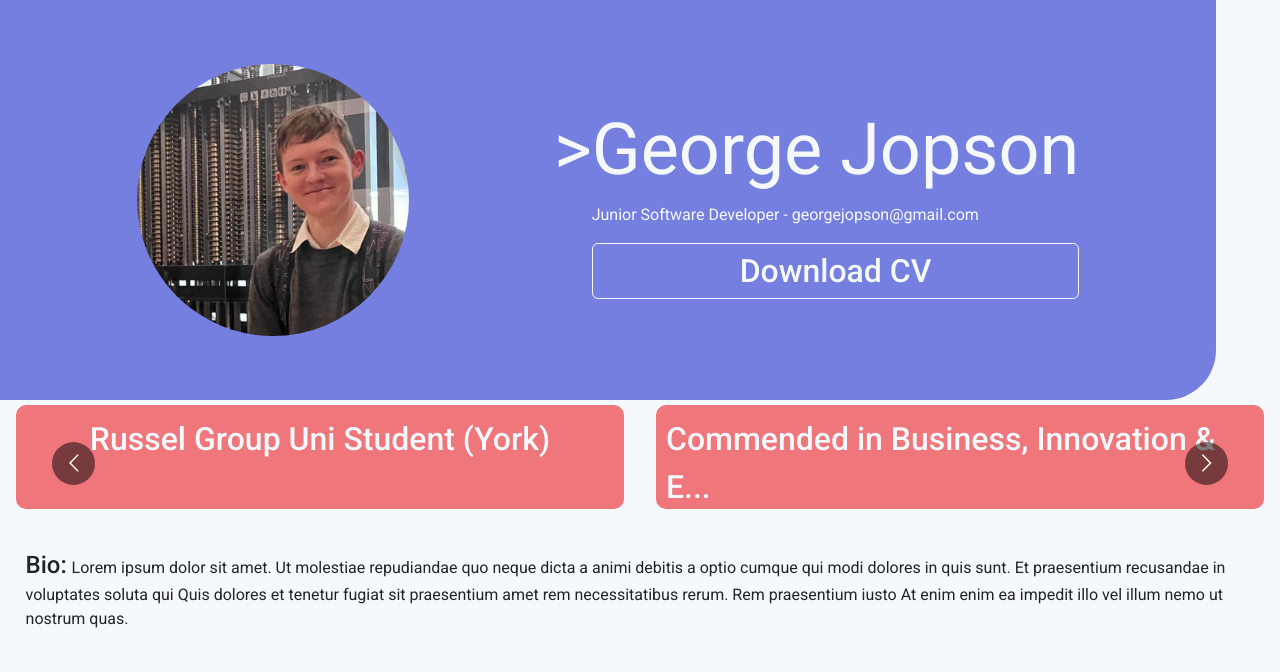
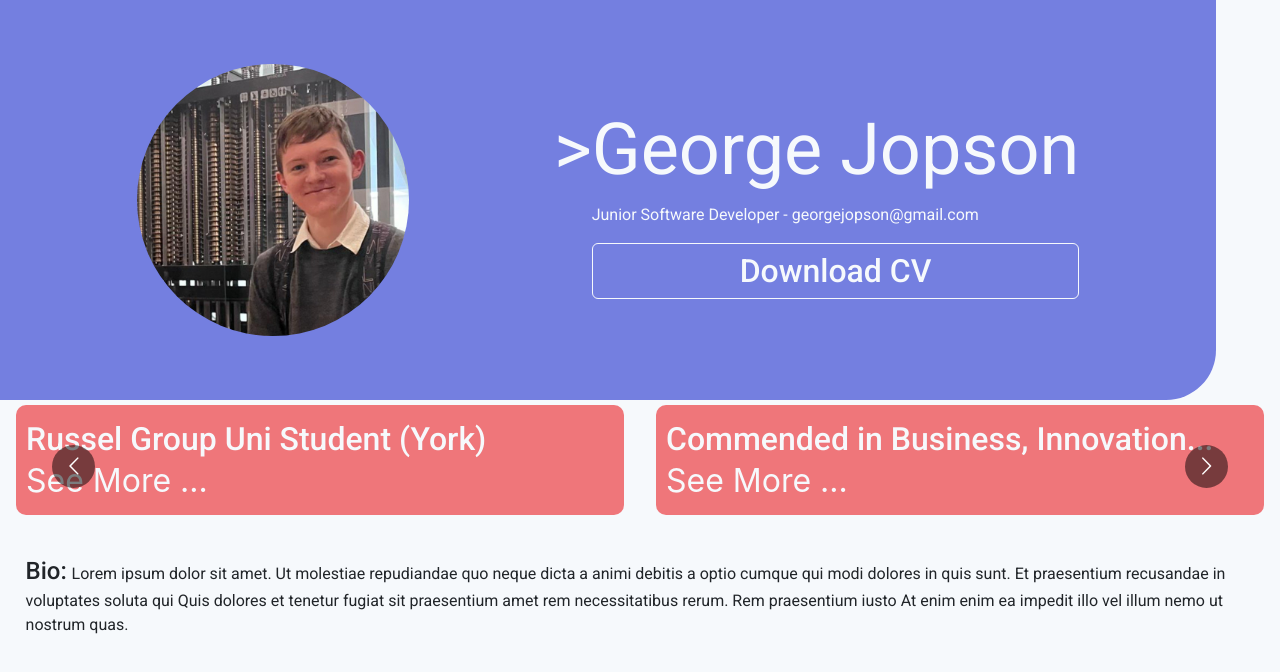
Before and after one commit to GeorgeJopson/GeorgeJopson.github.io, a React (Create React App) app: page / in a window 1280 px wide. Shown: the top 672 px of the page. Built offline with nearby package versions, Linux system fonts and the light colour scheme.

Commit message:
Add See More message to bottom of carousel items

```diff
--- a/src/AchievementCarousel/AchievementCarousel.css
+++ b/src/AchievementCarousel/AchievementCarousel.css
@@ -2,12 +2,13 @@
   background-color: #EF767A;
   color: #f6f9fc;
   padding: 10px;
+  padding-bottom: 2em;
   border-radius:10px;
   font-size: 2em;
 
   display: flex;
   align-items: flex-start;
-  justify-content: center;
+  flex-direction: column;
 
   text-align: left;
 
@@ -19,3 +20,8 @@
 .carouselItemText{
   margin-bottom:0;
 }
+
+.seeMore{
+  position: absolute;
+  bottom: 5%;
+}
--- a/src/AchievementCarousel/AchievementCarousel.js
+++ b/src/AchievementCarousel/AchievementCarousel.js
@@ -27,12 +27,13 @@ function AchievementCarousel(){
   const achievements = achievementData.achievements
   const carouselItems = achievements.map(achievement=>{
     let titleText = achievement.title
-    if (titleText.length>40){
-      titleText= titleText.slice(0,37) +"..."
+    if (titleText.length>36){
+      titleText= titleText.slice(0,33) +"..."
     }
     return (
       <div className="carouselItem">
         <p className="robotoMedium carouselItemText">{titleText}</p>
+        <p className="seeMore">See More ...</p>
       </div>
     );
   }
```
